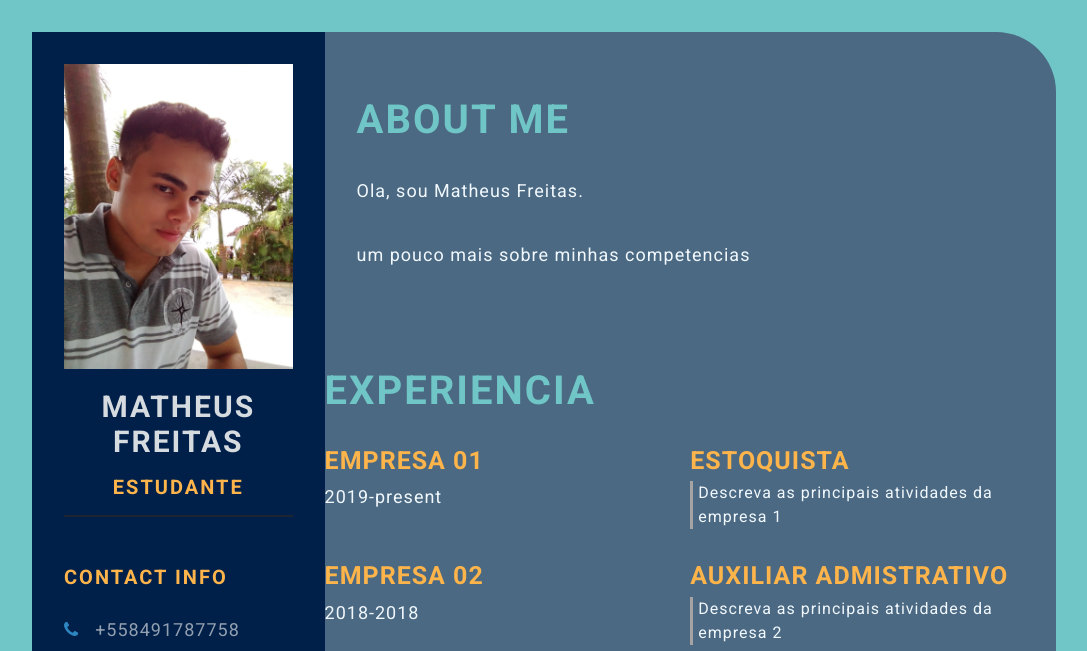
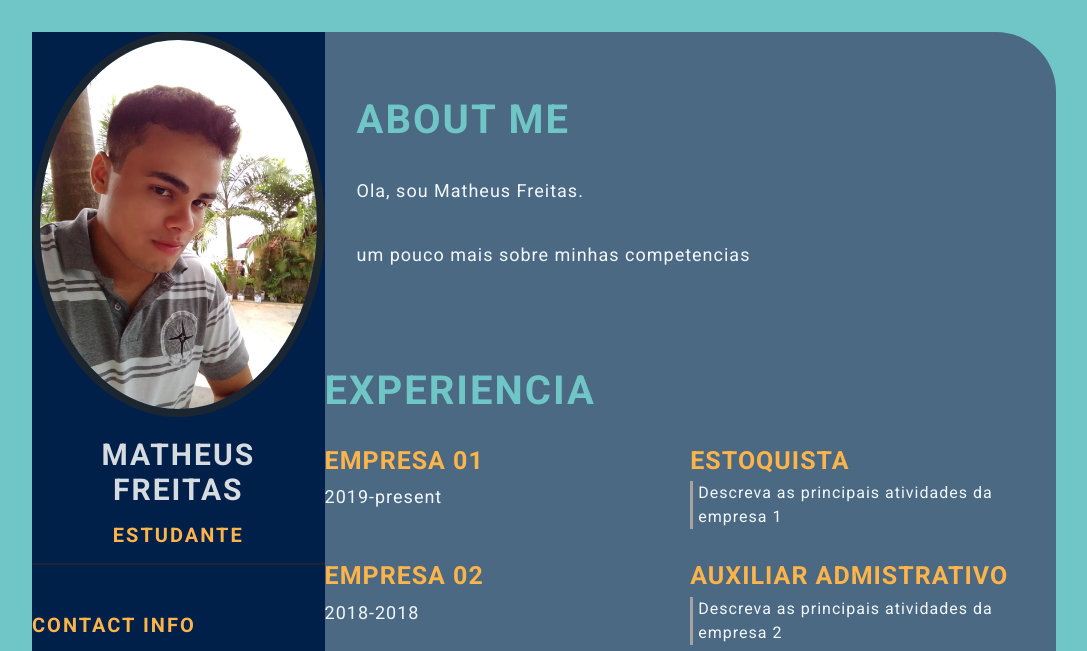
Before and after one commit to matheusfdc0/matheusfdgit.github.io, a plain HTML site: page Index.html in a window 1280 px wide. Shown: the top 651 px of the page, without its empty margins (96-1183 px from the left). Drawn offline with Linux system fonts and the light colour scheme.

Commit message:
ultima correcao Style.css-> style.css

```diff
--- a/style.css
+++ b/style.css
@@ -31,7 +31,7 @@ body {
     border-radius: 0px 60px 0px 0px;
 }
 
-.left-section-contents{
+.left-section-content{
     padding: 2rem 2rem;
 }
 
@@ -42,6 +42,8 @@ body {
 
 .profile .profile-image {
     width: 100%;
+    border-radius: 50%;
+    border: 8px solid #1B2631;
 }
 
 .name {
```
